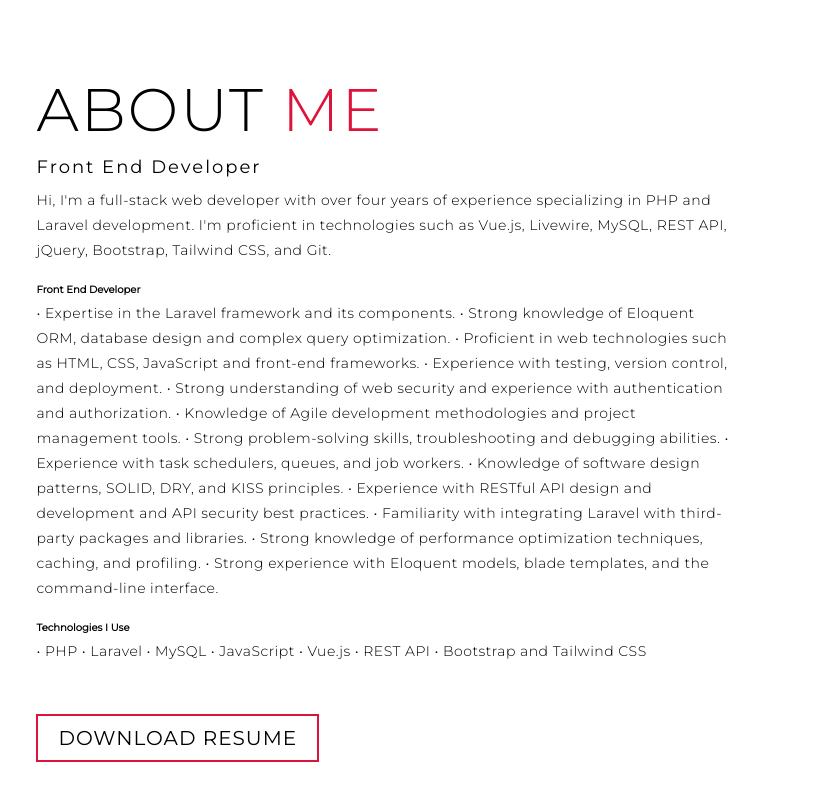
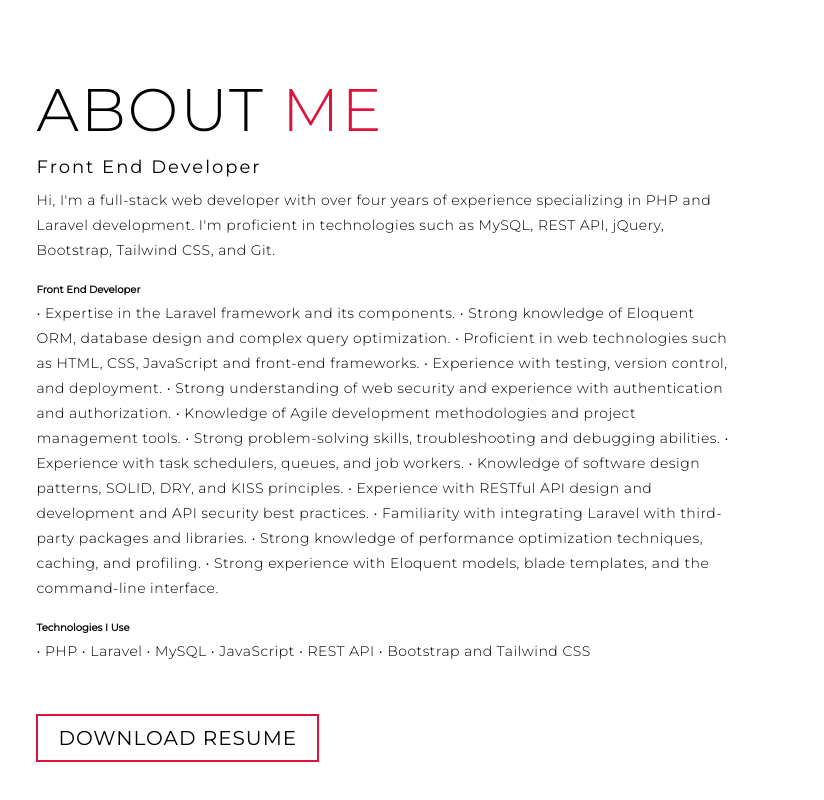
Before and after one commit to NAFIZ-SWE-DIU/nafiznoyon.com, a plain HTML site: page index.html in a window 1280 px wide. Shown: the part 4000-4800 px from the top of the page, 456-1280 px from the left. Drawn offline with Linux system fonts and the light colour scheme.

Commit message:
Update index.html

```diff
--- a/index.html
+++ b/index.html
@@ -172,7 +172,8 @@
         <h1 class="section-title">About <span>me</span></h1>
         <h2>Front End Developer</h2>
         <p>Hi, I'm a full-stack web developer with over four years of experience specializing in PHP and Laravel development.
-          I'm proficient in technologies such as Vue.js, Livewire, MySQL, REST API, jQuery, Bootstrap, Tailwind CSS, and Git.</p>
+          I'm proficient in technologies such as MySQL, REST API, jQuery, Bootstrap, Tailwind CSS, and Git.</p>
+
 
          <h4>Front End Developer</h4>
 <p>• Expertise in the Laravel framework and its components.
@@ -194,7 +195,6 @@
 • Laravel
 • MySQL
 • JavaScript
-• Vue.js
 • REST API
 • Bootstrap and Tailwind CSS</p>
 
```
